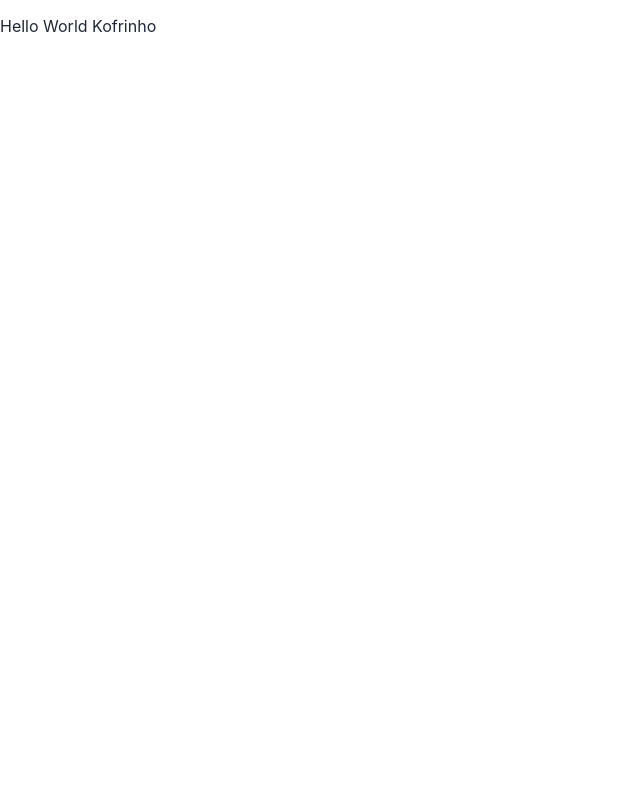
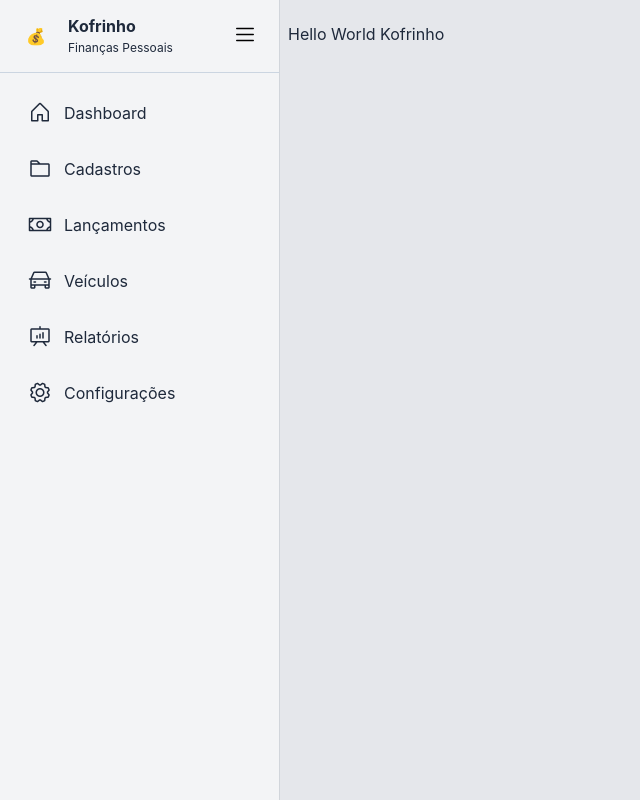
Before and after one commit to fabriciohenriquesilva/kofrinho, an Angular app in the folder frontend/: page / in a window 1280 px wide. Shown: the whole page, without its empty margins (0-640 px from the left). Built offline with nearby package versions, Linux system fonts and the light colour scheme.

Commit message:
feat: adição do componente sidemenu

```diff
--- a/frontend/src/app/app.html
+++ b/frontend/src/app/app.html
@@ -1 +1,10 @@
-<p>Hello World Kofrinho</p>
+<div class="main-app">
+
+    <sidebar></sidebar>
+
+    <main class="main-content">
+        <p>Hello World Kofrinho</p>
+        <router-outlet></router-outlet>
+
+    </main>
+</div>
--- a/frontend/src/app/app.scss
+++ b/frontend/src/app/app.scss
@@ -0,0 +1,14 @@
+@import "../styles/colors";
+
+.main-app {
+    display: flex;
+    overflow: hidden;
+    background-color: $gray-200;
+    height: 100vh;
+}
+
+.main-content {
+    flex: 1;
+    overflow-y: auto;
+    padding: 8px;
+}
--- a/frontend/src/app/app.ts
+++ b/frontend/src/app/app.ts
@@ -1,9 +1,10 @@
 import { Component, signal } from '@angular/core';
 import { RouterOutlet } from '@angular/router';
+import {Sidebar} from './shared/sidebar/sidebar';
 
 @Component({
   selector: 'app-root',
-  imports: [RouterOutlet],
+    imports: [RouterOutlet, Sidebar],
   templateUrl: './app.html',
   styleUrl: './app.scss'
 })
--- /dev/null
+++ b/frontend/src/app/shared/sidebar/sidebar.html
@@ -0,0 +1,41 @@
+<aside class="sidebar" [class.collapsed]="isCollapsed">
+
+    <div class="sidebar__header">
+        <div class="sidebar__brand">
+            @if (!isCollapsed) {
+                <div class="sidebar__logo">
+                    💰
+                </div>
+
+                <div class="sidebar__title">
+                    <h1>Kofrinho</h1>
+                    <span>Finanças Pessoais</span>
+                </div>
+            }
+
+        </div>
+
+        <button
+            class="sidebar__toggle"
+            (click)="toggleMenu()">
+
+            <i class="ph ph-list"></i>
+        </button>
+
+    </div>
+
+    <nav class="sidebar__menu">
+
+        @for (item of menuItems; track item.id) {
+            <a class="menu-item active">
+                <i class="{{ item.icon }}"></i>
+
+                @if (!isCollapsed) {
+                    <span>{{ item.label }}</span>
+                }
+            </a>
+        }
+
+    </nav>
+
+</aside>
--- /dev/null
+++ b/frontend/src/app/shared/sidebar/sidebar.scss
@@ -0,0 +1,121 @@
+@import '../../../styles/typography';
+@import '../../../styles/theme';
+@import "../../../styles/colors";
+
+.sidebar {
+    width: 280px;
+    height: 100vh;
+
+    display: flex;
+    flex-direction: column;
+
+    transition: width 250ms ease, background-color 250ms ease;
+
+    &.collapsed {
+        width: 72px;
+    }
+
+    background-color: $gray-100;
+    border-right: 1px solid $gray-300;
+}
+
+i {
+    font-size: $font-size-2xl;
+}
+
+.sidebar__header {
+    display: flex;
+    align-items: center;
+    justify-content: space-between;
+
+    padding: 1rem;
+    border-bottom: 1px solid var(--color-border);
+}
+
+.sidebar__brand {
+    display: flex;
+    align-items: center;
+    gap: .75rem;
+}
+
+.sidebar__logo {
+    min-width: 40px;
+    width: 40px;
+    height: 40px;
+
+    display: flex;
+    align-items: center;
+    justify-content: center;
+
+    border-radius: 10px;
+}
+
+.sidebar__title {
+    overflow: hidden;
+    white-space: nowrap;
+
+    h1 {
+        margin: 0;
+        font-size: 1rem;
+    }
+
+    span {
+        font-size: .75rem;
+    }
+}
+
+.sidebar__toggle {
+    background: transparent;
+    border: none;
+    cursor: pointer;
+}
+
+.sidebar__menu {
+    padding: 1rem .75rem;
+}
+
+.menu-item {
+    display: flex;
+    align-items: center;
+    gap: .75rem;
+
+    height: 48px;
+
+    padding: 0 1rem;
+    margin-bottom: .5rem;
+
+    border-radius: 6px;
+
+    text-decoration: none;
+
+    transition: all .2s ease;
+
+    cursor: pointer;
+
+    span {
+        white-space: nowrap;
+    }
+
+    &:hover {
+        background-color: $gray-300;
+    }
+}
+
+.sidebar.collapsed {
+
+    .sidebar__header {
+        justify-content: center;
+        flex-direction: column;
+        align-items: center;
+        gap: 1rem;
+    }
+
+    .sidebar__brand {
+        display: none;
+    }
+
+    .menu-item {
+        justify-content: center;
+        padding: 0;
+    }
+}
--- /dev/null
+++ b/frontend/src/app/shared/sidebar/sidebar.ts
@@ -0,0 +1,35 @@
+import {Component} from '@angular/core';
+import {RouterLink} from '@angular/router';
+
+@Component({
+    selector: 'sidebar',
+    imports: [RouterLink],
+    templateUrl: './sidebar.html',
+    styleUrl: './sidebar.scss',
+    standalone: true,
+})
+export class Sidebar {
+
+    isCollapsed = false;
+
+    toggleMenu(): void {
+        this.isCollapsed = !this.isCollapsed;
+    }
+
+    menuItems: MenuItem[] = [
+        {id: 1, label: 'Dashboard', path: 'home', icon: 'ph ph-house', active: true},
+        {id: 2, label: 'Cadastros', path: 'cadastros', icon: 'ph ph-folder'},
+        {id: 3, label: 'Lançamentos', path: 'lancamentos', icon: 'ph ph-money'},
+        {id: 4, label: 'Veículos', path: 'veiculos', icon: 'ph ph-car'},
+        {id: 5, label: 'Relatórios', path: 'reports', icon: 'ph ph-presentation-chart'},
+        {id: 6, label: 'Configurações', path: 'configs', icon: 'ph ph-gear'},
+    ];
+}
+
+interface MenuItem {
+    id: number;
+    label: string;
+    icon: string;
+    active?: boolean;
+    path: string;
+}
```
